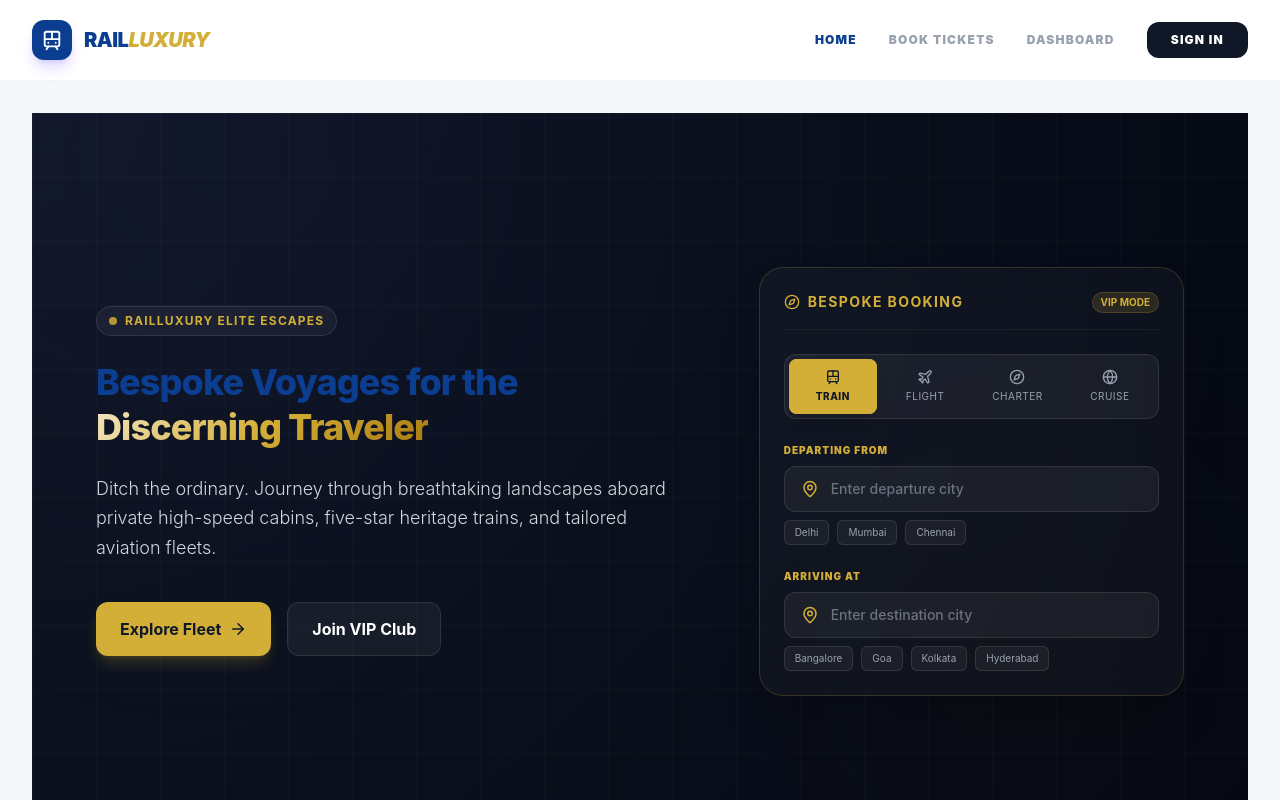
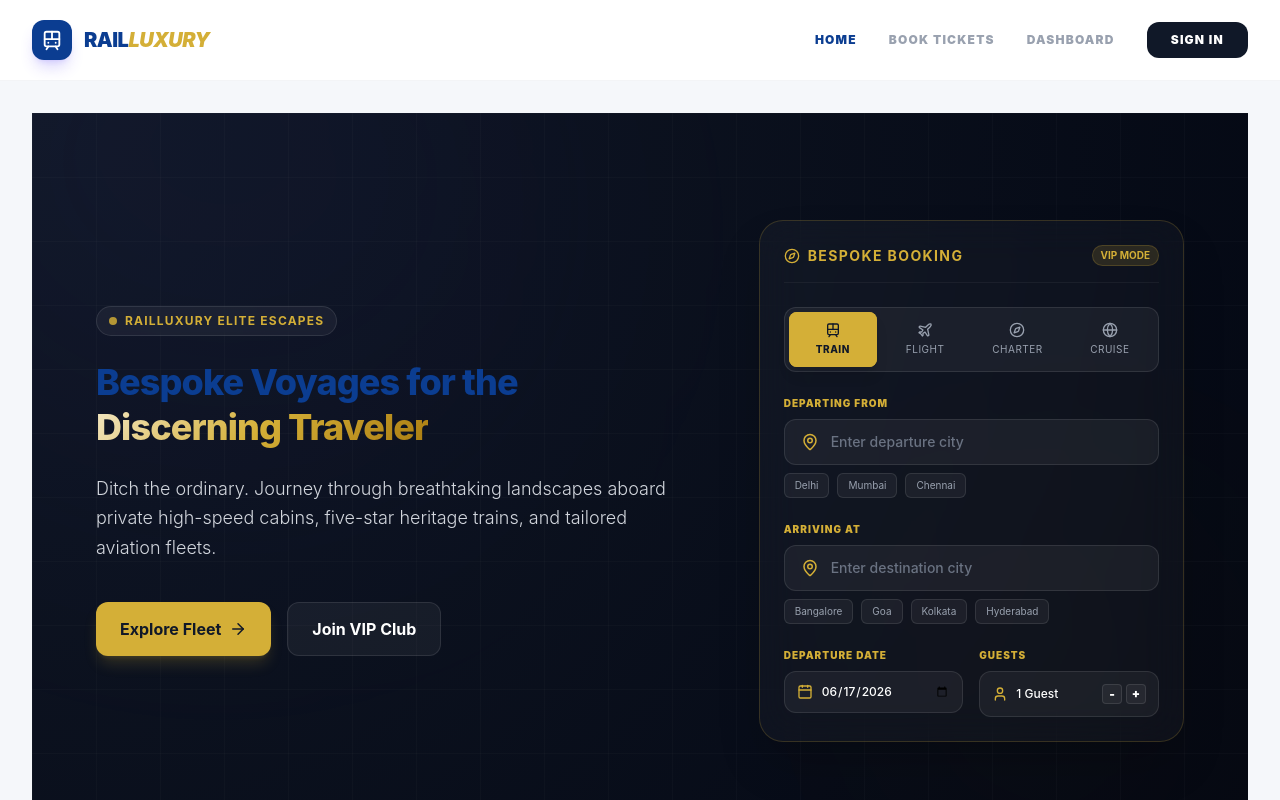
Before and after one commit to HEMANATH-AFK/railluxury, a React (Vite) app in the folder frontend/: page / in a window 1280 px wide. Shown: the top 800 px of the page. Built offline with nearby package versions, Linux system fonts and the light colour scheme.

Commit message:
Step 9: Add Datepicker and Guest Selector inputs

```diff
--- a/frontend/src/pages/Home.jsx
+++ b/frontend/src/pages/Home.jsx
@@ -211,6 +211,49 @@ const Home = () => {
                   ))}
                 </div>
               </div>
+
+              {/* Date & Guests Row */}
+              <div className="grid grid-cols-2 gap-4">
+                <div className="space-y-2">
+                  <label className="text-[10px] font-black text-accent uppercase tracking-widest block">Departure Date</label>
+                  <div className="relative flex items-center bg-white/5 border border-white/10 rounded-xl px-3 py-3 focus-within:border-accent/50 focus-within:bg-white/10 transition-all">
+                    <Calendar className="text-accent mr-2 shrink-0 cursor-pointer" size={16} />
+                    <input
+                      type="date"
+                      className="bg-transparent text-white font-medium outline-none w-full text-xs cursor-pointer select-none"
+                      value={date}
+                      onChange={(e) => setDate(e.target.value)}
+                      required
+                    />
+                  </div>
+                </div>
+
+                <div className="space-y-2">
+                  <label className="text-[10px] font-black text-accent uppercase tracking-widest block">Guests</label>
+                  <div className="relative flex items-center bg-white/5 border border-white/10 rounded-xl px-3 py-3 focus-within:border-accent/50 focus-within:bg-white/10 transition-all justify-between">
+                    <div className="flex items-center gap-2">
+                      <User className="text-accent shrink-0" size={16} />
+                      <span className="text-white text-xs font-medium">{guests} {guests === 1 ? 'Guest' : 'Guests'}</span>
+                    </div>
+                    <div className="flex gap-1">
+                      <button
+                        type="button"
+                        onClick={() => setGuests(prev => Math.max(1, prev - 1))}
+                        className="w-5 h-5 rounded bg-white/5 border border-white/10 flex items-center justify-center hover:bg-white/10 text-white font-black text-xs cursor-pointer active:scale-90 select-none"
+                      >
+                        -
+                      </button>
+                      <button
+                        type="button"
+                        onClick={() => setGuests(prev => Math.min(10, prev + 1))}
+                        className="w-5 h-5 rounded bg-white/5 border border-white/10 flex items-center justify-center hover:bg-white/10 text-white font-black text-xs cursor-pointer active:scale-90 select-none"
+                      >
+                        +
+                      </button>
+                    </div>
+                  </div>
+                </div>
+              </div>
             </form>
           </div>
         </div>
```
